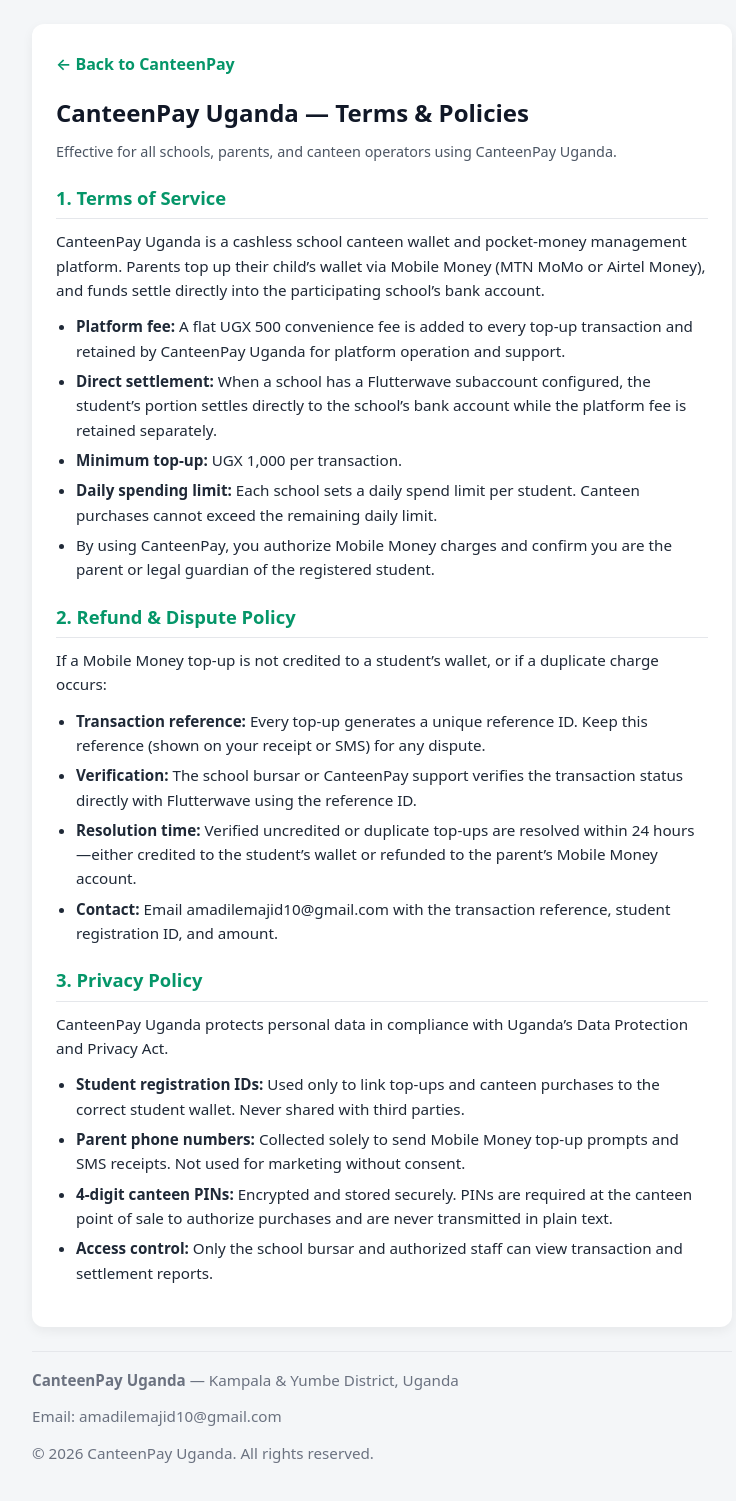
After one commit to amadilemajid/canteenpay, a Django app: page /policies/ in a window 1280 px wide. The commit adds this page. Shown: the whole page, without its empty margins (258-994 px from the left). Run offline with Django 5.2, Linux system fonts and the light colour scheme.

Commit message:
Add policies page and compliance footer to parent_topup

```diff
--- a/config/urls.py
+++ b/config/urls.py
@@ -3,6 +3,7 @@ from django.urls import path
 from wallet.views import (
     parent_topup_page,
     canteen_pos_page,
+    policies_page,
     bursar_daily_report,
     daily_topup_noticeboard,
     lookup_student,
@@ -20,6 +21,7 @@ urlpatterns = [
     # Web Pages
     path("", parent_topup_page, name="parent_topup_page"),
     path("pos/", canteen_pos_page, name="canteen_pos_page"),
+    path("policies/", policies_page, name="policies_page"),
     path("report/daily/", bursar_daily_report, name="bursar_daily_report"),
     path("report/topup-noticeboard/", daily_topup_noticeboard, name="daily_topup_noticeboard"),
     path("report/noticeboard/", daily_topup_noticeboard, name="daily_topup_noticeboard"),
--- /dev/null
+++ b/wallet/templates/wallet/policies.html
@@ -0,0 +1,69 @@
+<!DOCTYPE html>
+<html lang="en">
+<head>
+    <meta charset="UTF-8">
+    <meta name="viewport" content="width=device-width, initial-scale=1.0">
+    <meta http-equiv="Cache-Control" content="no-cache, no-store, must-revalidate">
+    <meta http-equiv="Pragma" content="no-cache">
+    <meta http-equiv="Expires" content="0">
+    <title>CanteenPay Uganda | Terms &amp; Policies</title>
+    <style>
+        body { font-family: system-ui, -apple-system, sans-serif; background: #f4f6f8; margin: 0; padding: 0; color:#1f2937; line-height:1.6; }
+        .container { max-width: 700px; margin: 0 auto; padding: 24px 16px; }
+        .card { background: #ffffff; border-radius: 12px; box-shadow: 0 4px 12px rgba(0,0,0,0.06); padding: 28px 24px; margin-bottom: 20px; }
+        h1 { color:#111827; font-size: 1.5rem; margin: 0 0 8px 0; }
+        h2 { color:#059669; font-size: 1.15rem; margin: 20px 0 10px 0; border-bottom: 1px solid #e5e7eb; padding-bottom: 6px; }
+        p { margin: 0 0 12px 0; font-size: 0.95rem; }
+        ul { margin: 6px 0 14px 0; padding-left: 20px; }
+        li { margin-bottom: 6px; font-size: 0.95rem; }
+        .footer-note { margin-top: 24px; padding-top: 16px; border-top: 1px solid #e5e7eb; font-size: 0.85rem; color:#6b7280; }
+        .footer-note a { color:#059669; text-decoration: none; }
+        .footer-note a:hover { text-decoration: underline; }
+        .back-link { display: inline-block; margin-bottom: 16px; color:#059669; text-decoration: none; font-weight: 600; }
+        .back-link:hover { text-decoration: underline; }
+    </style>
+</head>
+<body>
+<div class="container">
+    <div class="card">
+        <a href="/" class="back-link">&larr; Back to CanteenPay</a>
+        <h1>CanteenPay Uganda &mdash; Terms &amp; Policies</h1>
+        <p style="color:#4b5563; font-size:0.9rem;">Effective for all schools, parents, and canteen operators using CanteenPay Uganda.</p>
+
+        <h2>1. Terms of Service</h2>
+        <p>CanteenPay Uganda is a cashless school canteen wallet and pocket-money management platform. Parents top up their child&rsquo;s wallet via Mobile Money (MTN MoMo or Airtel Money), and funds settle directly into the participating school&rsquo;s bank account.</p>
+        <ul>
+            <li><strong>Platform fee:</strong> A flat UGX 500 convenience fee is added to every top-up transaction and retained by CanteenPay Uganda for platform operation and support.</li>
+            <li><strong>Direct settlement:</strong> When a school has a Flutterwave subaccount configured, the student&rsquo;s portion settles directly to the school&rsquo;s bank account while the platform fee is retained separately.</li>
+            <li><strong>Minimum top-up:</strong> UGX 1,000 per transaction.</li>
+            <li><strong>Daily spending limit:</strong> Each school sets a daily spend limit per student. Canteen purchases cannot exceed the remaining daily limit.</li>
+            <li>By using CanteenPay, you authorize Mobile Money charges and confirm you are the parent or legal guardian of the registered student.</li>
+        </ul>
+
+        <h2>2. Refund &amp; Dispute Policy</h2>
+        <p>If a Mobile Money top-up is not credited to a student&rsquo;s wallet, or if a duplicate charge occurs:</p>
+        <ul>
+            <li><strong>Transaction reference:</strong> Every top-up generates a unique reference ID. Keep this reference (shown on your receipt or SMS) for any dispute.</li>
+            <li><strong>Verification:</strong> The school bursar or CanteenPay support verifies the transaction status directly with Flutterwave using the reference ID.</li>
+            <li><strong>Resolution time:</strong> Verified uncredited or duplicate top-ups are resolved within 24 hours&mdash;either credited to the student&rsquo;s wallet or refunded to the parent&rsquo;s Mobile Money account.</li>
+            <li><strong>Contact:</strong> Email amadilemajid10@gmail.com with the transaction reference, student registration ID, and amount.</li>
+        </ul>
+
+        <h2>3. Privacy Policy</h2>
+        <p>CanteenPay Uganda protects personal data in compliance with Uganda&rsquo;s Data Protection and Privacy Act.</p>
+        <ul>
+            <li><strong>Student registration IDs:</strong> Used only to link top-ups and canteen purchases to the correct student wallet. Never shared with third parties.</li>
+            <li><strong>Parent phone numbers:</strong> Collected solely to send Mobile Money top-up prompts and SMS receipts. Not used for marketing without consent.</li>
+            <li><strong>4-digit canteen PINs:</strong> Encrypted and stored securely. PINs are required at the canteen point of sale to authorize purchases and are never transmitted in plain text.</li>
+            <li><strong>Access control:</strong> Only the school bursar and authorized staff can view transaction and settlement reports.</li>
+        </ul>
+    </div>
+
+    <div class="footer-note">
+        <p><strong>CanteenPay Uganda</strong> &mdash; Kampala &amp; Yumbe District, Uganda</p>
+        <p>Email: amadilemajid10@gmail.com</p>
+        <p>&copy; 2026 CanteenPay Uganda. All rights reserved.</p>
+    </div>
+</div>
+</body>
+</html>
--- a/wallet/views.py
+++ b/wallet/views.py
@@ -411,6 +411,11 @@ def canteen_pos_page(request):
     return render(request, "wallet/canteen_pos.html")
 
 
+@never_cache
+def policies_page(request):
+    return render(request, "wallet/policies.html")
+
+
 @require_GET
 def lookup_student(request):
     reg_no = request.GET.get("reg_no", "").strip()
```
Also changed, not shown: wallet/templates/wallet/parent_topup.html (+7 -0 lines).
